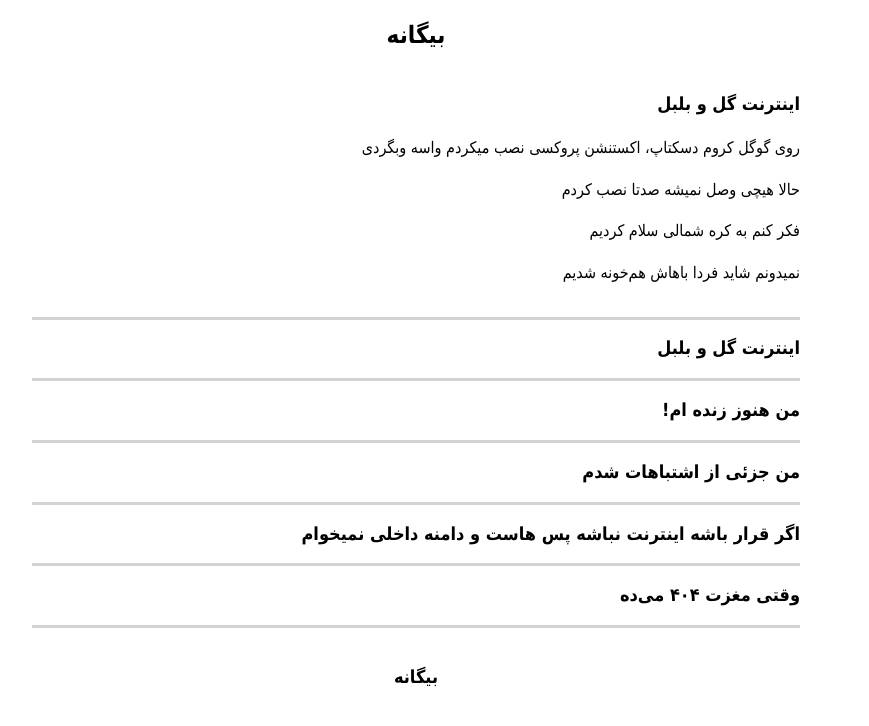
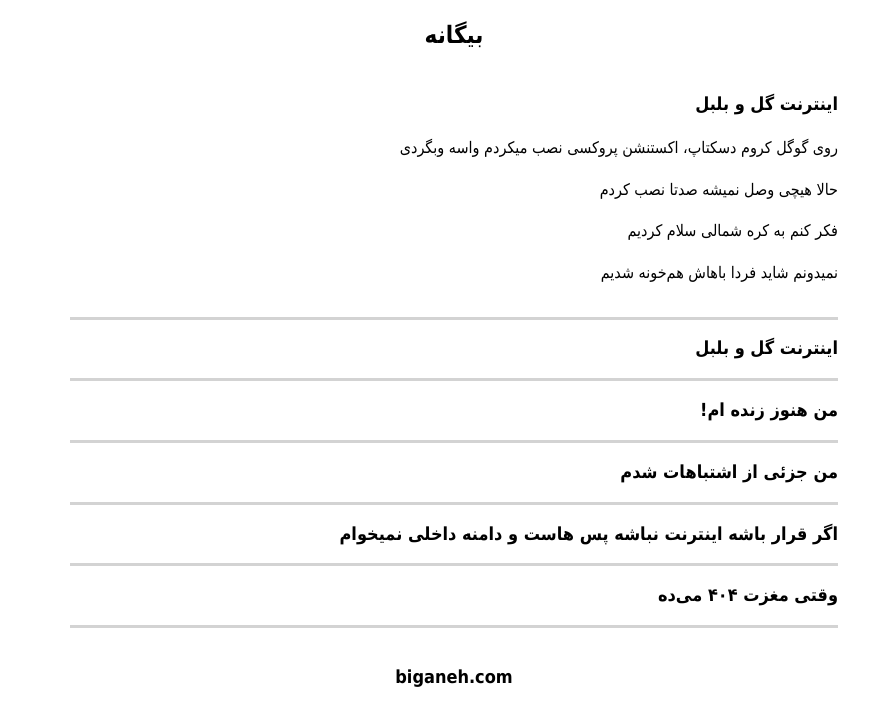
Before and after one commit to darkblog/darkblog.github.io, a Jekyll site: the page built from _posts/2023-1-10-997.md, in a window 1280 px wide. Shown: the top 726 px of the page, without its empty margins (310-1179 px from the left). Built offline with Jekyll 4.4.1, drawn with Linux system fonts in a browser that asks for light colours.

Commit message:
Update default.html

```diff
--- a/_layouts/default.html
+++ b/_layouts/default.html
@@ -13,7 +13,7 @@
 </header>
 <main class="container">{{ content }}</main>
 <footer class="center">
-<h2><a href="https://www.biganeh.com/">بیگانه</a></h2>
+<h2><a href="https://www.biganeh.com/">biganeh.com</a></h2>
 </footer>
 </body>
 </html>
```
